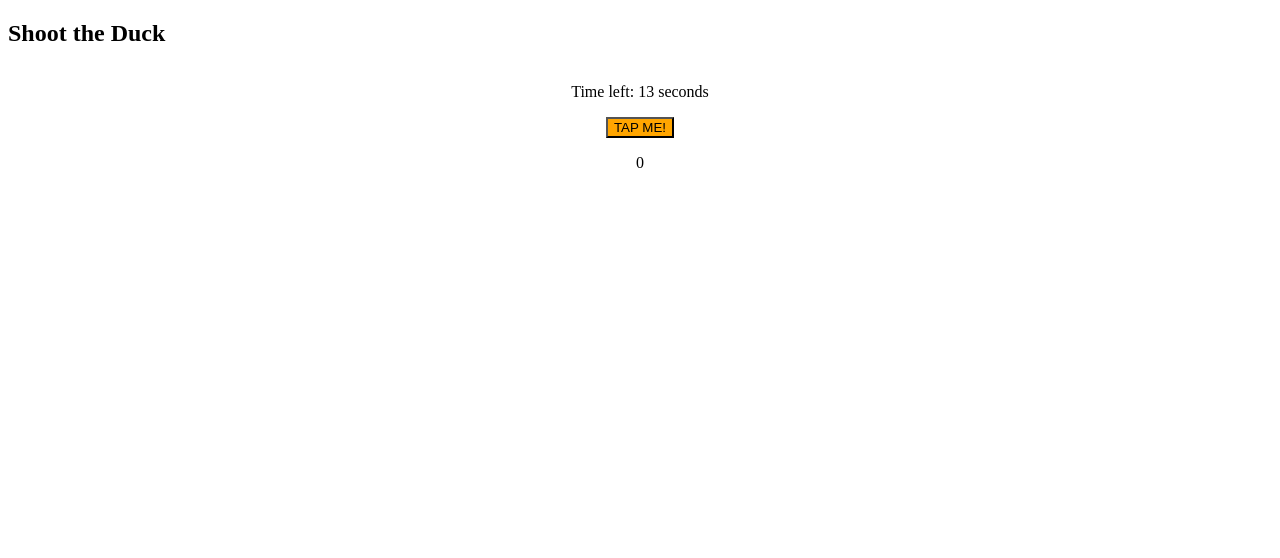
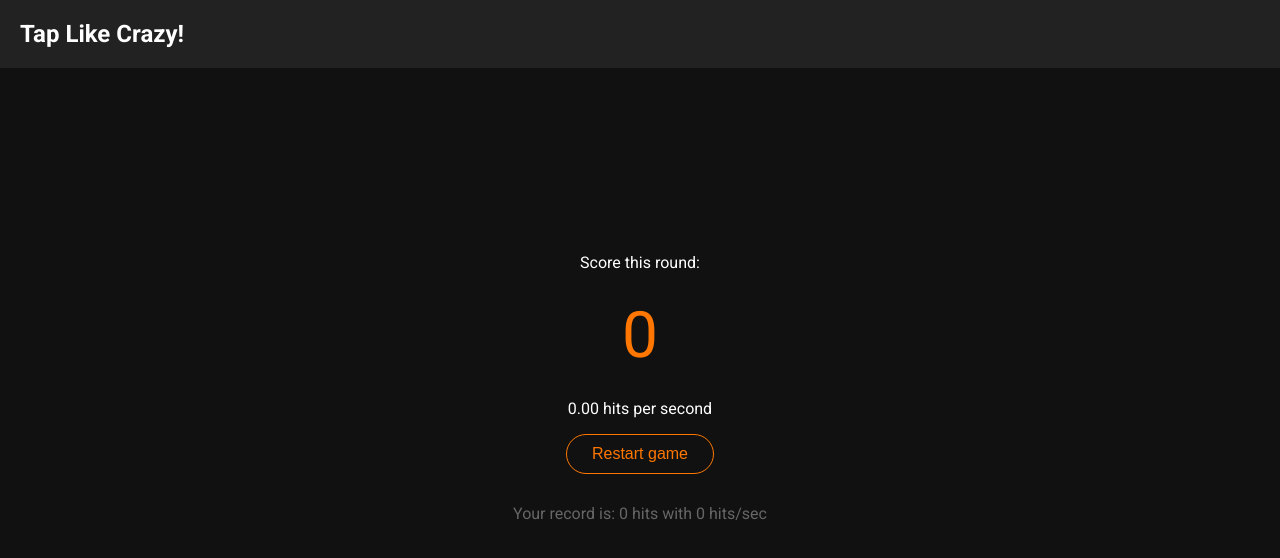
Before and after one commit to tomkhr/cprg218-final-project, a plain HTML site: page index.html in a window 1280 px wide. Both pictures are taken after a click on the button "Start Game". Drawn offline with Linux system fonts and the light colour scheme; a web font is replaced by a local one.

Commit message:
working on CSS

```diff
--- a/index.html
+++ b/index.html
@@ -9,20 +9,24 @@
 </head>
 <body>
     <nav>
-        <h1>Shoot the Duck</h1>
+        <h1>Tap Like Crazy!</h1>
         <div>
             <a href=""></a>
         </div>
     </nav>
     <main>
+        <div class="instructions-div">
+
+        </div>
             <p id="instructions">You will have 15 seconds to tap the orange buttons as many times as you can</p>
             <p id="timer">Time left: 15 seconds</p>
             <button id="startButton">Start Game</button>
             <button id="tapButton" class="tap-button">TAP ME!</button>
-            <p id="yourScore">Score: 0</p>
+            <p id="yourScore">Score this round:</p>
+            <p id="numberThisRoundScore"></p>
             <p id="hitsPerSecond"></p>
+            <button id="restartButton">Restart game</button>
             <p id="record"></p>
-            <button id="restartButton">Restart game</button>
     </main>
 
     <script src="script.js"></script>
--- a/script.js
+++ b/script.js
@@ -8,9 +8,11 @@ const yourScore = document.getElementById('yourScore');
 const instruction = document.getElementById('instructions');
 const hitsPerSecond = document.getElementById('hitsPerSecond');
 const recordScoreAndHits = document.getElementById('record');
+const numberThisRoundScore = document.getElementById('numberThisRoundScore');
 
 let score = 0;
-let timeLeft = 15;
+// Change timeLeft to 15 before submitting
+let timeLeft = 2;
 let intervalFunc;
 let hitPerSecondCalculated;
 let formatedHitsPerSecond;
@@ -54,11 +56,13 @@ restartButton.addEventListener('click', function(){
         score = 0;
         timeLeft = 15;
         restartButton.style.display = 'none';
+        recordScoreAndHits.style.display = 'none'
         tapButton.style.display = 'flex';
         timer.style.display = 'inline';
         timer.textContent = 'Time left: ' + timeLeft + ' seconds';
         yourScore.style.display = 'inline';
         yourScore.textContent = '0';
+        numberThisRoundScore.style.display = 'none';
         startGame();
 });
 
@@ -68,16 +72,18 @@ function endGame (){
     tapButton.style.display = 'none';
     restartButton.style.display = 'inline';
     allScores.push(score);
-    yourScore.textContent = 'Your score is: ' + score;
+    numberThisRoundScore.style.display = 'inline';
+    numberThisRoundScore.textContent = score;
+    yourScore.textContent = 'Score this round: ';
     yourScore.style.display = 'inline';
     timer.style.display = 'none';
     hitPerSecondCalculated = score / 15;
     formatedHitsPerSecond = hitPerSecondCalculated.toFixed(2)
-    hitsPerSecond.textContent = 'Hits per second: ' + formatedHitsPerSecond;
+    hitsPerSecond.textContent = formatedHitsPerSecond + ' hits per second';
     allHitsPerSec.push(formatedHitsPerSecond);
     hitsPerSecond.style.display = 'inline';
     allScoresCalculated = Math.max(...allScores);
     allHitsPerSecCalculated = Math.max(...allHitsPerSec);
-    recordScoreAndHits.textContent = 'Your record is: ' + allScoresCalculated + ' hits with ' + allHitsPerSecCalculated + ' hits/sec.'
+    recordScoreAndHits.textContent = 'Your record is: ' + allScoresCalculated + ' hits with ' + allHitsPerSecCalculated + ' hits/sec'
     recordScoreAndHits.style.display = 'inline';
 };
--- a/styles.css
+++ b/styles.css
@@ -1,24 +1,71 @@
+@import url('https://fonts.googleapis.com/css2?family=Roboto:ital,wght@0,100;0,300;0,400;0,500;0,700;0,900;1,100;1,300;1,400;1,500;1,700;1,900&family=Unna:ital,wght@0,400;0,700;1,400;1,700&display=swap');
+
+
+body {
+    margin: 0;
+    background-color: #111111;
+    color: white;
+    font-family: "Roboto", sans-serif;
+}
+
+nav {
+    display: flex;
+    background-color: #222222;
+    min-height: 60px;
+    padding: 0px 20px;
+}
+
 main {
     display: flex;
     flex-direction: column;
     align-items: center;
+    justify-content: center;
+    height: 80vh;
 }
 
 #startButton {
+    background-color: #111111;
+    color: #ff7700;
+    font-size: 1rem;
+    padding: 20px 30px;
+    border: 1px solid #ff7700;
+    border-radius: 2rem;
+    display: inline;
+    margin: 40px;
+}
 
-    display: inline;
+#startButton:active {
+    background-color: #444444;
 }
 
 
 .tap-button {
-    background-color: orange;
-    color: black;
+    background-color: #ff7700;
+    color: rgba(255, 255, 255, 0.4);
+    display: none;
+    font-size: 1.5rem;
+    font-weight: 100;
+    padding: 20px 30px;
+    border: 1px solid black;
+    border-radius: 3rem;
+}
+
+.tap-button:active {
+    background-color: #ff973b;
+}
+
+#restartButton {
+    background-color: #111111;
+    color: #ff7700;
+    font-size: 1rem;
+    padding: 10px 25px;
+    border: 1px solid #ff7700;
+    border-radius: 2rem;
     display: none;
 }
 
-#restartButton {
-
-    display: none;
+#restartButton:active {
+    background-color: #444444;
 }
 
 #yourScore, #hitsPerSecond, #record {
@@ -26,7 +73,18 @@ main {
     display: none;
 }
 
+#numberThisRoundScore {
+    color: #ff7700;
+    font-size: 4rem;
+    margin: 10px;
+}
+
 #timer {
 
     display: none;
 }
+
+#record {
+    color: #666666;
+    margin-top: 30px;
+}
```
